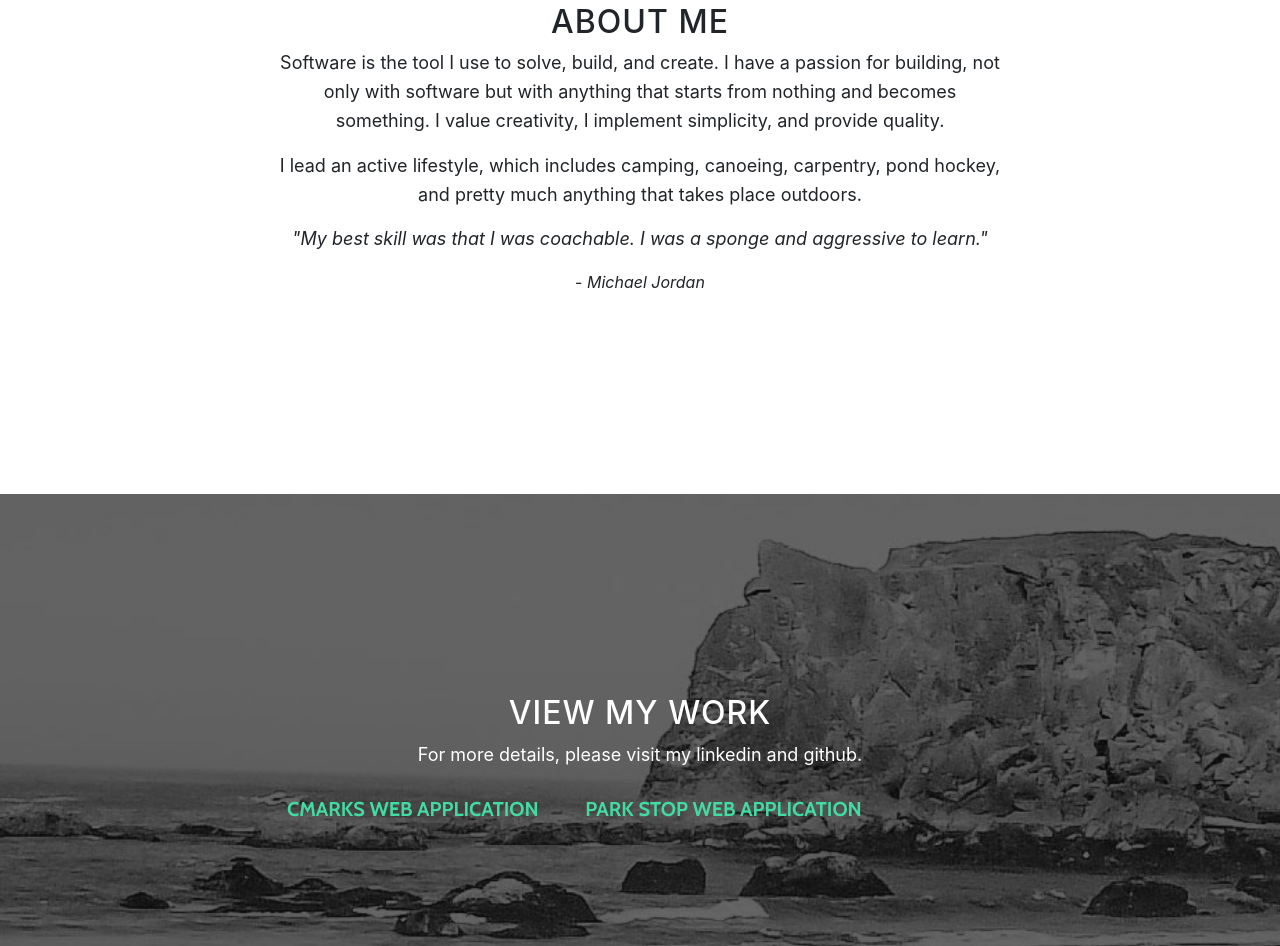
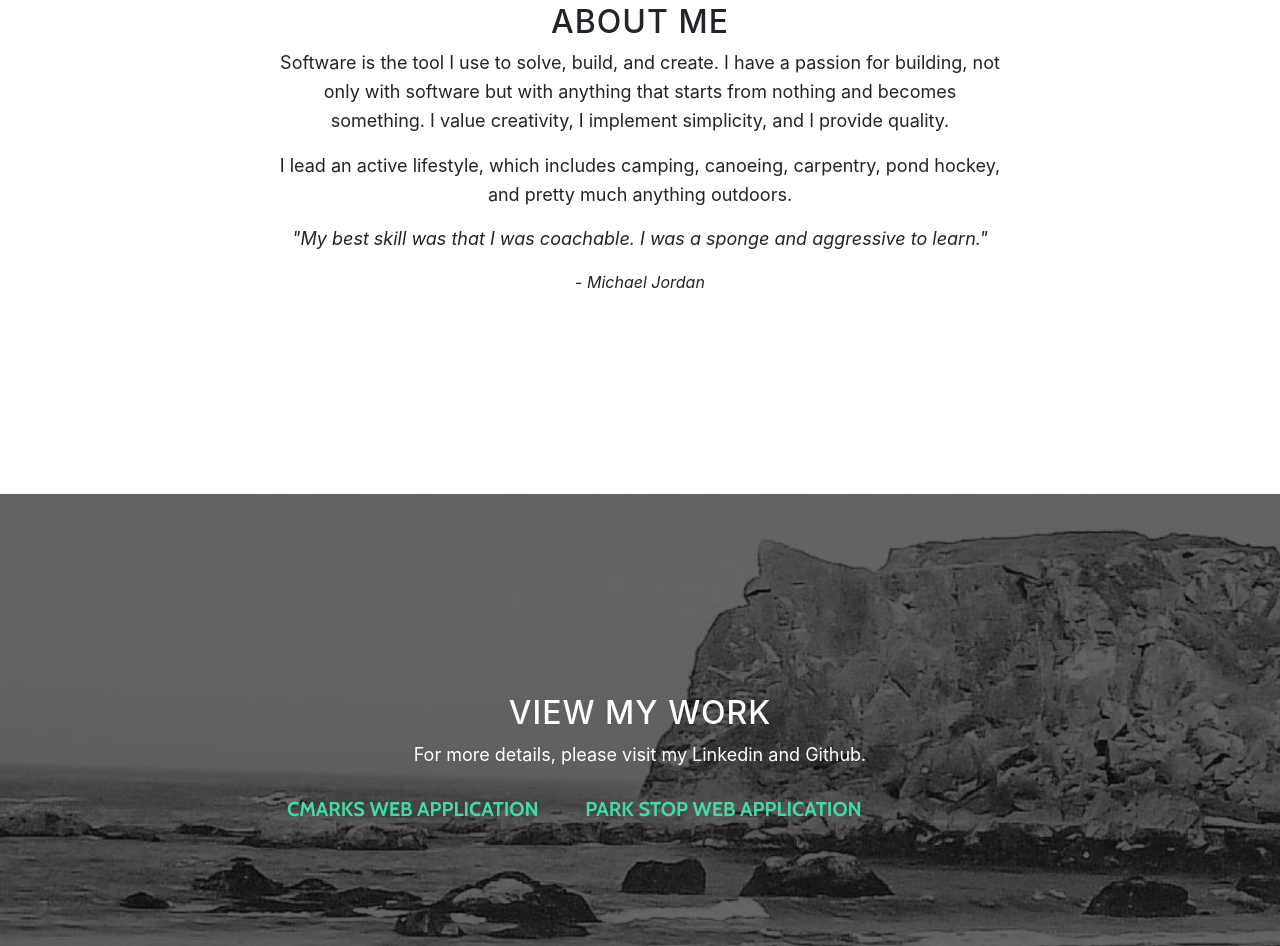
Before and after one commit to robe0809/robe0809.github.io, a website with bundled scripts: page index.html in a window 1280 px wide. Shown: the part 997-1943 px from the top of the page. Built offline with nearby package versions, Linux system fonts and the light colour scheme.

Commit message:
fixed typo

```diff
--- a/index.html
+++ b/index.html
@@ -57,7 +57,7 @@
         <div class="row">
           <div class="col-lg-8 mx-auto">
             <h1 class="brand-heading">Welcome</h1>
-            <p class="intro-text"> I'm Ian Robertson a fullstack developer, thanks for stopping by!</p>
+            <p class="intro-text"> I'm Ian Robertson a fullstack developer</p>
             <a href="#about" class="btn btn-circle js-scroll-trigger">
               <i class="fa fa-angle-double-down animated"></i>
             </a>
@@ -75,11 +75,10 @@
           <h2>About Me</h2>
           <p>
             Software is the tool I use to solve, build, and create. I have a passion for building, not only with software but with anything
-            that starts from nothing and becomes something. I value creativity, I implement simplicity, and provide quality.
+            that starts from nothing and becomes something. I value creativity, I implement simplicity, and I provide quality.
           </p>
           <p>
-            I lead an active lifestyle, which includes camping, canoeing, carpentry, pond hockey, and pretty much anything that takes place outdoors.
-
+            I lead an active lifestyle, which includes camping, canoeing, carpentry, pond hockey, and pretty much anything outdoors.
           </p>
           <p>
             <i>"My best skill was that I was coachable. I was a sponge and aggressive to learn."</i>
@@ -95,7 +94,7 @@
     <div class="container">
       <div class="col-lg-8 mx-auto">
         <h2>View my Work</h2>
-        <p>For more details, please visit my linkedin and github.</p>
+        <p>For more details, please visit my Linkedin and Github.</p>
         <div class="row">
           <ul class="list-inline banner-social-buttons">
             <li class="list-inline-item">
@@ -116,7 +115,7 @@
       <div class="row">
         <div class="col-lg-8 mx-auto">
           <h2>Contact</h2>
-          <p>Have any Ideas? I would love to hear them. Feel free to contact me!</p>
+          <p>Have any Ideas? I would love to hear them!</p>
           <ul class="list-inline banner-social-buttons">
             <li class="list-inline-item">
               <a href="https://www.linkedin.com/in/ian-robertson-baa678155/" class="btn btn-default btn-lg">
```
